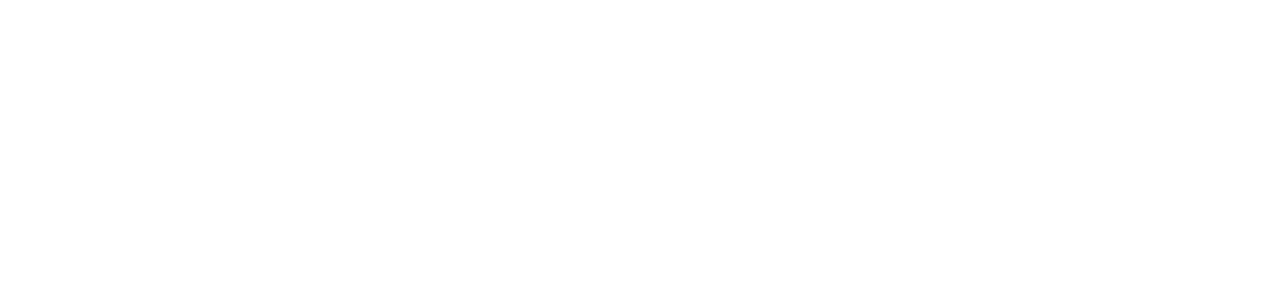
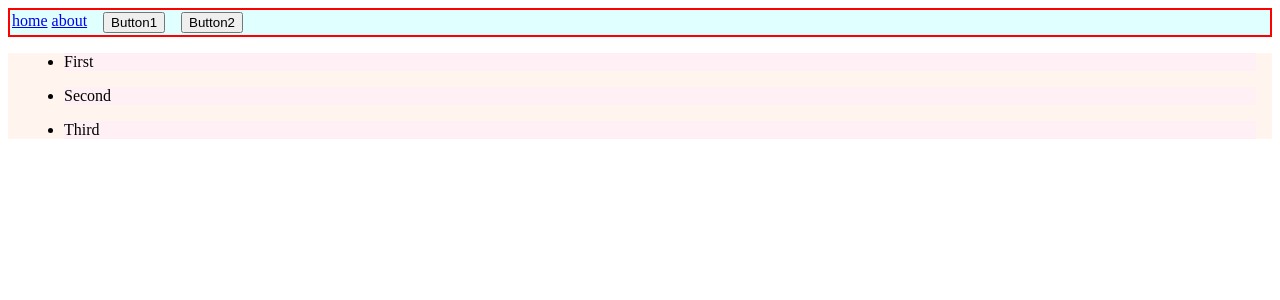
Before and after one commit to agoldhammer/actufe, a SvelteKit app: page / in a window 1280 px wide. Shown: the top 300 px of the page. Built offline with nearby package versions, Linux system fonts and the light colour scheme.

Commit message:
added some styling

```diff
--- a/src/Components/ActuContent.svelte
+++ b/src/Components/ActuContent.svelte
@@ -1,6 +1,18 @@
 
-<ul>
-    <li>First</li>
-    <li>Second</li>
-    <li>Third</li>
-</ul>
+<div class="content">
+    <ul>
+        <li>First</li>
+        <li>Second</li>
+        <li>Third</li>
+    </ul>
+</div>
+
+<style>
+    .content {
+        background-color: seashell;
+    }
+    li {
+        background-color: lavenderblush;
+        margin: 1em;
+    }
+</style>
--- a/src/Components/ActuHdr.svelte
+++ b/src/Components/ActuHdr.svelte
@@ -14,5 +14,6 @@
         gap: 1em;
         border: 2px solid red;
         padding: 2px;
+        background-color: lightcyan;
     }
 </style>
--- a/src/routes/+page.svelte
+++ b/src/routes/+page.svelte
@@ -4,3 +4,4 @@
 
 
 <!-- <ActuCtr style="background-color: lightblue"/> -->
+<ActuCtr/>
```
